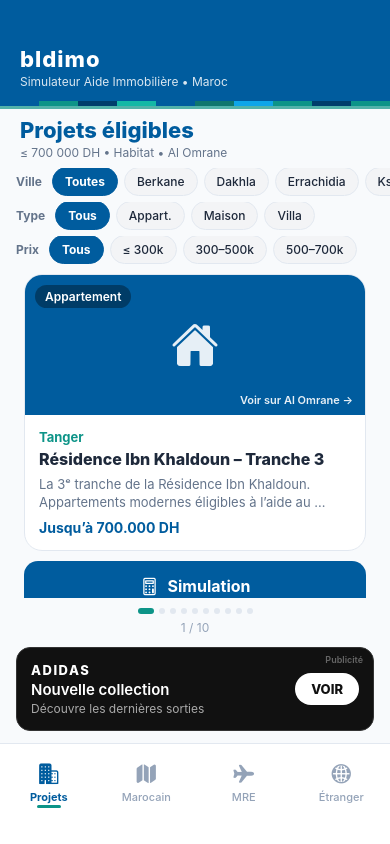
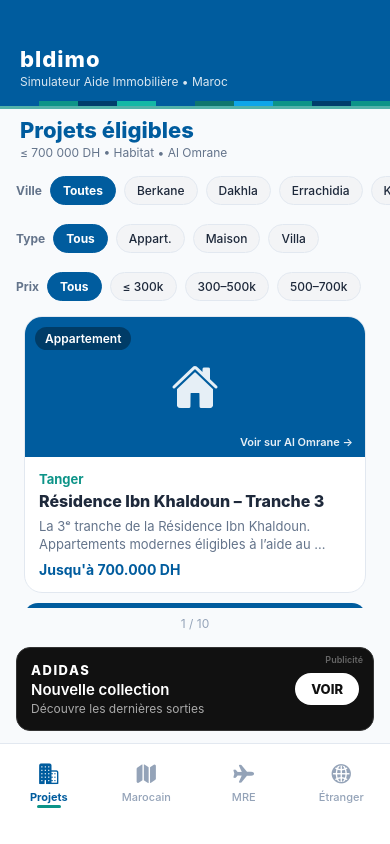
Before and after one commit to TAXI84/bldimo, a React Native app: screen / in a window 390 px wide. Built offline with nearby package versions, Linux system fonts and the light colour scheme.

Commit message:
fix: stabilize Projets filters screen (no gap, safe styles)

```diff
--- a/app/projets.tsx
+++ b/app/projets.tsx
@@ -19,7 +19,7 @@ const { width } = Dimensions.get('window');
 const CARD_WIDTH = width - 48;
 const CARD_MARGIN = 12;
 
-type TypeFilter = 'all' | Project['type'];
+type TypeFilter = 'all' | 'appartement' | 'maison' | 'villa';
 type PriceFilter = 'all' | 'under300' | '300to500' | '500to700';
 
 interface Props {
@@ -28,21 +28,25 @@ interface Props {
 
 export default function ProjetsScreen({ onSimulate }: Props) {
   const [index, setIndex] = useState(0);
-  const [city, setCity] = useState<string>('all');
+  const [city, setCity] = useState('all');
   const [type, setType] = useState<TypeFilter>('all');
   const [price, setPrice] = useState<PriceFilter>('all');
   const scrollRef = useRef<ScrollView>(null);
 
   const cities = useMemo(() => {
-    const set = new Set(SAMPLE_PROJECTS.map((p) => p.city));
-    return ['all', ...Array.from(set).sort()];
+    const list: string[] = [];
+    SAMPLE_PROJECTS.forEach((p) => {
+      if (list.indexOf(p.city) === -1) list.push(p.city);
+    });
+    list.sort();
+    return ['all'].concat(list);
   }, []);
 
   const filtered = useMemo(() => {
     return SAMPLE_PROJECTS.filter((p) => {
       if (city !== 'all' && p.city !== city) return false;
       if (type !== 'all' && p.type !== type) return false;
-      const max = p.priceMax ?? 700000;
+      const max = p.priceMax != null ? p.priceMax : 700000;
       if (price === 'under300' && max > 300000) return false;
       if (price === '300to500' && (max <= 300000 || max > 500000)) return false;
       if (price === '500to700' && max <= 500000) return false;
@@ -52,20 +56,23 @@ export default function ProjetsScreen({ onSimulate }: Props) {
 
   const onScroll = (e: NativeSyntheticEvent<NativeScrollEvent>) => {
     const x = e.nativeEvent.contentOffset.x;
-    const i = Math.round(x / (CARD_WIDTH + CARD_MARGIN * 2));
+    const step = CARD_WIDTH + CARD_MARGIN * 2;
+    const i = Math.round(x / step);
     if (i >= 0 && i < filtered.length) setIndex(i);
   };
 
   const resetScroll = () => {
     setIndex(0);
-    scrollRef.current?.scrollTo({ x: 0, animated: true });
+    if (scrollRef.current) {
+      scrollRef.current.scrollTo({ x: 0, animated: false });
+    }
   };
 
   const openAlOmrane = (project: Project) => {
-    Linking.openURL(project.url).catch(() => {});
+    Linking.openURL(project.url).catch(() => undefined);
   };
 
-  const typeLabel = (t: Project['type']) => {
+  const typeLabel = (t: string) => {
     if (t === 'appartement') return 'Appartement';
     if (t === 'villa') return 'Villa';
     return 'Maison';
@@ -81,13 +88,13 @@ export default function ProjetsScreen({ onSimulate }: Props) {
         {cities.map((c) => (
           <TouchableOpacity
             key={c}
-            style={[styles.chip, city === c && styles.chipActive]}
+            style={[styles.chip, city === c ? styles.chipActive : null]}
             onPress={() => {
               setCity(c);
               resetScroll();
             }}
           >
-            <Text style={[styles.chipText, city === c && styles.chipTextActive]}>
+            <Text style={[styles.chipText, city === c ? styles.chipTextActive : null]}>
               {c === 'all' ? 'Toutes' : c}
             </Text>
           </TouchableOpacity>
@@ -96,46 +103,42 @@ export default function ProjetsScreen({ onSimulate }: Props) {
 
       <ScrollView horizontal showsHorizontalScrollIndicator={false} style={styles.filtersRow} contentContainerStyle={styles.filtersContent}>
         <Text style={styles.filterLabel}>Type</Text>
-        {(
-          [
-            ['all', 'Tous'],
-            ['appartement', 'Appart.'],
-            ['maison', 'Maison'],
-            ['villa', 'Villa'],
-          ] as const
-        ).map(([value, label]) => (
+        {[
+          { value: 'all' as TypeFilter, label: 'Tous' },
+          { value: 'appartement' as TypeFilter, label: 'Appart.' },
+          { value: 'maison' as TypeFilter, label: 'Maison' },
+          { value: 'villa' as TypeFilter, label: 'Villa' },
+        ].map((item) => (
           <TouchableOpacity
-            key={value}
-            style={[styles.chip, type === value && styles.chipActive]}
+            key={item.value}
+            style={[styles.chip, type === item.value ? styles.chipActive : null]}
             onPress={() => {
-              setType(value);
+              setType(item.value);
               resetScroll();
             }}
           >
-            <Text style={[styles.chipText, type === value && styles.chipTextActive]}>{label}</Text>
+            <Text style={[styles.chipText, type === item.value ? styles.chipTextActive : null]}>{item.label}</Text>
           </TouchableOpacity>
         ))}
       </ScrollView>
 
       <ScrollView horizontal showsHorizontalScrollIndicator={false} style={styles.filtersRow} contentContainerStyle={styles.filtersContent}>
         <Text style={styles.filterLabel}>Prix</Text>
-        {(
-          [
-            ['all', 'Tous'],
-            ['under300', '≤ 300k'],
-            ['300to500', '300–500k'],
-            ['500to700', '500–700k'],
-          ] as const
-        ).map(([value, label]) => (
+        {[
+          { value: 'all' as PriceFilter, label: 'Tous' },
+          { value: 'under300' as PriceFilter, label: '≤ 300k' },
+          { value: '300to500' as PriceFilter, label: '300–500k' },
+          { value: '500to700' as PriceFilter, label: '500–700k' },
+        ].map((item) => (
           <TouchableOpacity
-            key={value}
-            style={[styles.chip, price === value && styles.chipActive]}
+            key={item.value}
+            style={[styles.chip, price === item.value ? styles.chipActive : null]}
             onPress={() => {
-              setPrice(value);
+              setPrice(item.value);
               resetScroll();
             }}
           >
-            <Text style={[styles.chipText, price === value && styles.chipTextActive]}>{label}</Text>
+            <Text style={[styles.chipText, price === item.value ? styles.chipTextActive : null]}>{item.label}</Text>
           </TouchableOpacity>
         ))}
       </ScrollView>
@@ -155,7 +158,7 @@ export default function ProjetsScreen({ onSimulate }: Props) {
           </TouchableOpacity>
         </View>
       ) : (
-        <>
+        <View style={styles.listBlock}>
           <ScrollView
             ref={scrollRef}
             horizontal
@@ -177,37 +180,31 @@ export default function ProjetsScreen({ onSimulate }: Props) {
                     <Text style={styles.tapHint}>Voir sur Al Omrane →</Text>
                   </View>
                   <View style={styles.body}>
-                    <Text style={styles.city}>{project.city}</Text>
+                    <Text style={styles.cityText}>{project.city}</Text>
                     <Text style={styles.cardTitle} numberOfLines={2}>
                       {project.title}
                     </Text>
                     <Text style={styles.desc} numberOfLines={2}>
                       {project.description}
                     </Text>
-                    {project.priceMax != null && (
+                    {project.priceMax != null ? (
                       <Text style={styles.priceMax}>
-                        Jusqu’à {project.priceMax.toLocaleString('fr-MA')} DH
+                        Jusqu'à {project.priceMax.toLocaleString('fr-MA')} DH
                       </Text>
-                    )}
+                    ) : null}
                   </View>
                 </TouchableOpacity>
-                <TouchableOpacity style={styles.simButton} activeOpacity={0.85} onPress={() => onSimulate?.()}>
+                <TouchableOpacity style={styles.simButton} activeOpacity={0.85} onPress={() => onSimulate && onSimulate()}>
                   <Ionicons name="calculator-outline" size={20} color="#fff" />
                   <Text style={styles.simButtonText}>Simulation</Text>
                 </TouchableOpacity>
               </View>
             ))}
           </ScrollView>
-
-          <View style={styles.dots}>
-            {filtered.map((_, i) => (
-              <View key={i} style={[styles.dot, i === index && styles.dotActive]} />
-            ))}
-          </View>
           <Text style={styles.counter}>
             {Math.min(index + 1, filtered.length)} / {filtered.length}
           </Text>
-        </>
+        </View>
       )}
 
       <AdBanner />
@@ -219,9 +216,9 @@ const styles = StyleSheet.create({
   container: { flex: 1, backgroundColor: Colors.background, paddingTop: 8 },
   title: { fontSize: 22, fontWeight: '800', color: Colors.primary, paddingHorizontal: 20 },
   subtitle: { fontSize: 12, color: Colors.textLight, paddingHorizontal: 20, marginBottom: 8, marginTop: 2 },
-  filtersRow: { maxHeight: 40, marginBottom: 6 },
-  filtersContent: { paddingHorizontal: 16, alignItems: 'center', gap: 6 },
-  filterLabel: { fontSize: 12, fontWeight: '700', color: Colors.textLight, marginRight: 4 },
+  filtersRow: { maxHeight: 44, marginBottom: 4 },
+  filtersContent: { paddingHorizontal: 16, alignItems: 'center', paddingRight: 24 },
+  filterLabel: { fontSize: 12, fontWeight: '700', color: Colors.textLight, marginRight: 8 },
   chip: {
     paddingHorizontal: 12,
     paddingVertical: 6,
@@ -229,10 +226,12 @@ const styles = StyleSheet.create({
     backgroundColor: '#F3F4F6',
     borderWidth: 1,
     borderColor: Colors.border,
+    marginRight: 8,
   },
   chipActive: { backgroundColor: Colors.primary, borderColor: Colors.primary },
   chipText: { fontSize: 12, color: Colors.text, fontWeight: '500' },
   chipTextActive: { color: '#fff', fontWeight: '700' },
+  listBlock: { flex: 1 },
   scrollContent: { paddingHorizontal: 12, paddingTop: 4 },
   cardWrap: { width: CARD_WIDTH, marginHorizontal: CARD_MARGIN },
   card: {
@@ -263,7 +262,7 @@ const styles = StyleSheet.create({
     fontWeight: '600',
   },
   body: { padding: 14 },
-  city: { fontSize: 13, color: Colors.secondary, fontWeight: '700', marginBottom: 4 },
+  cityText: { fontSize: 13, color: Colors.secondary, fontWeight: '700', marginBottom: 4 },
   cardTitle: { fontSize: 16, fontWeight: '800', color: Colors.text, marginBottom: 6 },
   desc: { fontSize: 13, color: Colors.textLight, lineHeight: 18 },
   priceMax: { marginTop: 8, fontSize: 14, fontWeight: '700', color: Colors.primary },
@@ -273,15 +272,11 @@ const styles = StyleSheet.create({
     flexDirection: 'row',
     alignItems: 'center',
     justifyContent: 'center',
-    gap: 8,
     paddingVertical: 14,
     borderRadius: 14,
   },
-  simButtonText: { color: '#fff', fontSize: 16, fontWeight: '700' },
-  dots: { flexDirection: 'row', justifyContent: 'center', marginTop: 10, gap: 5, flexWrap: 'wrap', paddingHorizontal: 20 },
-  dot: { width: 6, height: 6, borderRadius: 3, backgroundColor: Colors.border },
-  dotActive: { backgroundColor: Colors.secondary, width: 16 },
-  counter: { textAlign: 'center', marginTop: 6, fontSize: 12, color: Colors.textMuted },
+  simButtonText: { color: '#fff', fontSize: 16, fontWeight: '700', marginLeft: 8 },
+  counter: { textAlign: 'center', marginTop: 8, marginBottom: 4, fontSize: 12, color: Colors.textMuted },
   empty: { flex: 1, alignItems: 'center', justifyContent: 'center', padding: 24 },
   emptyText: { fontSize: 15, color: Colors.textLight, marginBottom: 12 },
   resetLink: { fontSize: 15, color: Colors.primary, fontWeight: '700' },
```
